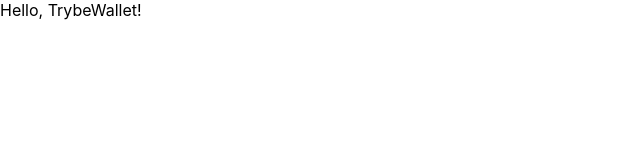
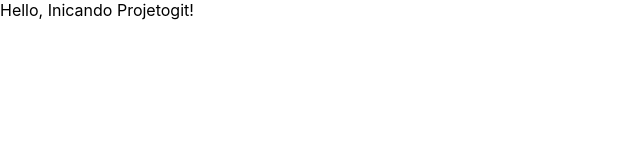
Before and after one commit to Carolyla/TrybeWallet-Project, a React (Create React App) app: page / in a window 1280 px wide. Shown: the top 160 px of the page, without its empty margins (0-640 px from the left). Built offline with nearby package versions, Linux system fonts and the light colour scheme.

Commit message:
Vamos que vamos

```diff
--- a/src/App.js
+++ b/src/App.js
@@ -1,7 +1,7 @@
 import React from 'react';
 
 function App() {
-  return <div>Hello, TrybeWallet!</div>;
+  return <div>Hello, Inicando Projetogit!</div>;
 }
 
 export default App;
```
